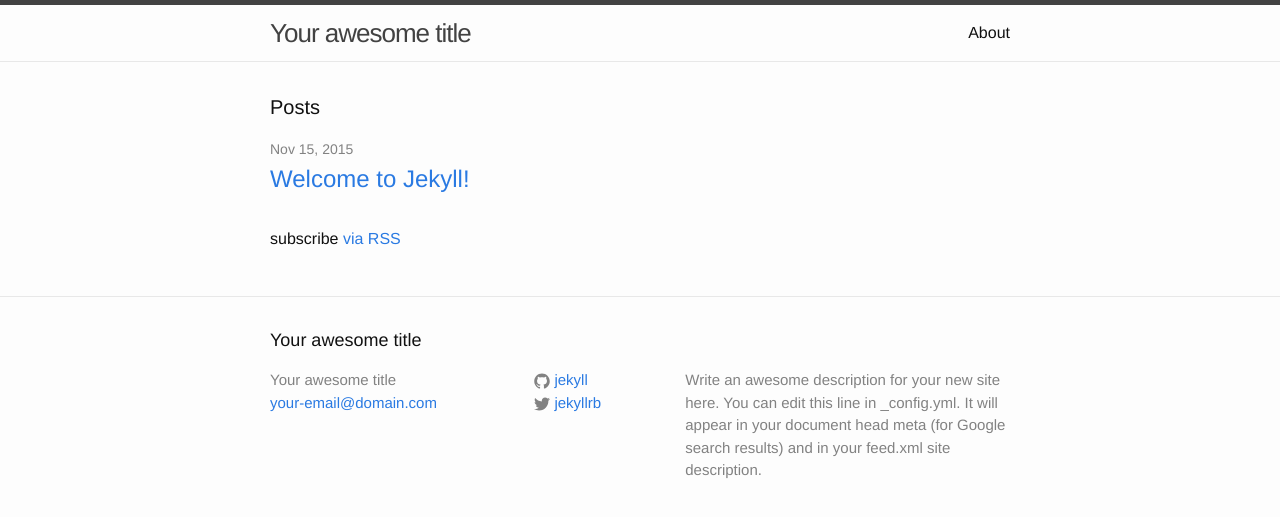
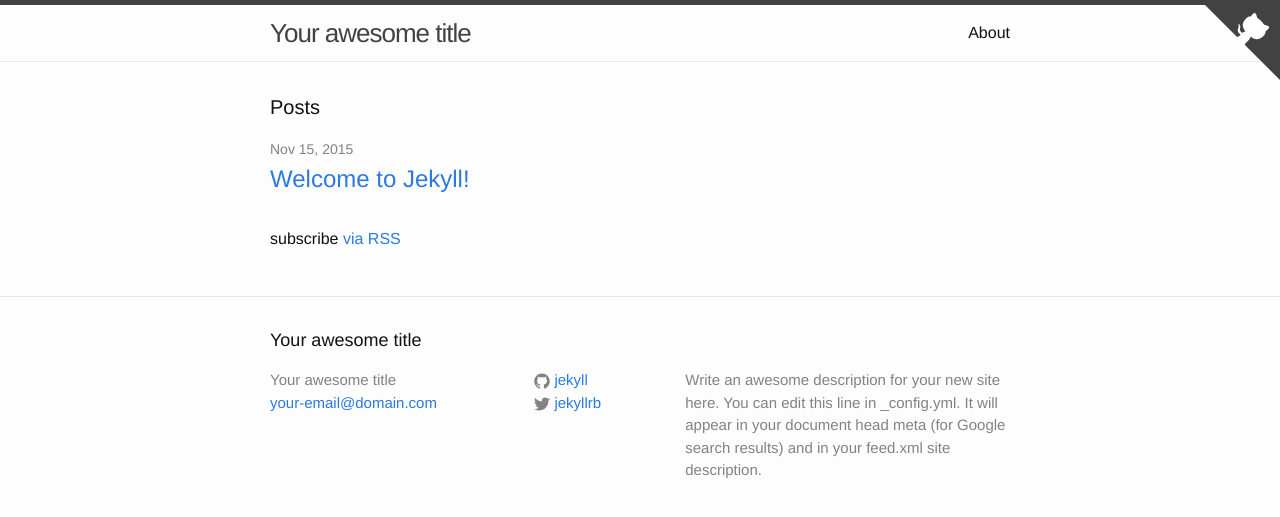
Before and after one commit to fatfer/fatfer.github.io, a Jekyll site: the page built from index.html, in a window 1280 px wide. Shown: the top 517 px of the page. Built offline with Jekyll 4.4.1, drawn with Linux system fonts in a browser that asks for light colours.

Commit message:
added github corner

```diff
--- a/_includes/footer.html
+++ b/_includes/footer.html
@@ -33,6 +33,13 @@
       </div>
     </div>
 
+    <a href="http://github.com/fatfer/fatfer.github.io" class="github-corner">
+      <svg width="80" height="80" viewBox="0 0 250 250" style="position: absolute; top: 0px; right: 0px; border: 0px;">
+        <path d="M0,0 L115,115 L130,115 L142,142 L250,250 L250,0 Z" fill="#424242"></path>
+        <path class="octo-arm" d="M128.3,109.0 C113.8,99.7 119.0,89.6 119.0,89.6 C122.0,82.7 120.5,78.6 120.5,78.6 C119.2,72.0 123.4,76.3 123.4,76.3 C127.3,80.9 125.5,87.3 125.5,87.3 C122.9,97.6 130.6,101.9 134.4,103.2" fill="#ffffff" style="transform-origin: 130px 106px;"></path>
+        <path class="octo-body" d="M115.0,115.0 C114.9,115.1 118.7,116.5 119.8,115.4 L133.7,101.6 C136.9,99.2 139.9,98.4 142.2,98.6 C133.8,88.0 127.5,74.4 143.8,58.0 C148.5,53.4 154.0,51.2 159.7,51.0 C160.3,49.4 163.2,43.6 171.4,40.1 C171.4,40.1 176.1,42.5 178.8,56.2 C183.1,58.6 187.2,61.8 190.9,65.4 C194.5,69.0 197.7,73.2 200.1,77.6 C213.8,80.2 216.3,84.9 216.3,84.9 C212.7,93.1 206.9,96.0 205.4,96.6 C205.1,102.4 203.0,107.8 198.3,112.5 C181.9,128.9 168.3,122.5 157.7,114.1 C157.9,116.9 156.7,120.9 152.7,124.9 L141.0,136.5 C139.8,137.7 141.6,141.9 141.8,141.8 Z" fill="#ffffff"></path>
+      </svg>
+    </a>
   </div>
 
 </footer>
```
